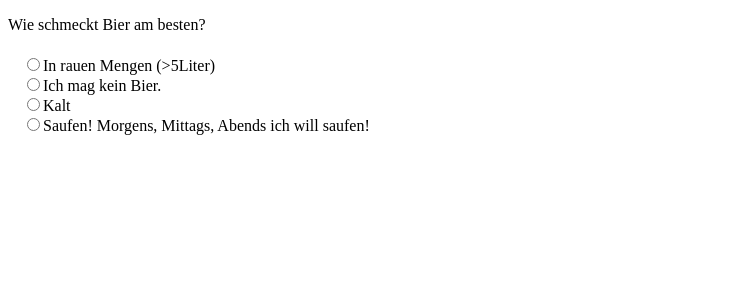
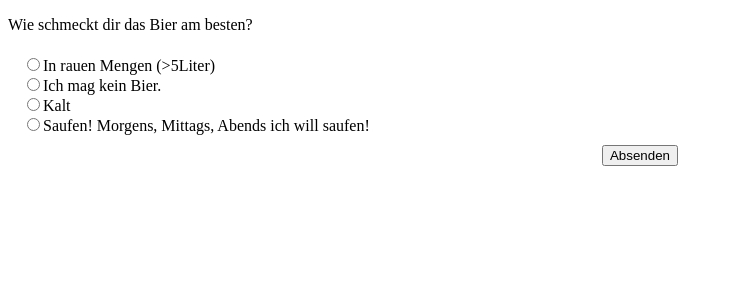
Before and after one commit to Trikolix/Fragen-und-Antworten, a PHP site: page / in a window 1280 px wide. Shown: the part 86-386 px from the top of the page, without its empty margins (0-732 px from the left). Run offline with PHP 8.4, Linux system fonts and the light colour scheme.

Commit message:
Add files via upload

```diff
--- a/index.php
+++ b/index.php
@@ -15,13 +15,14 @@
   </div>
   <div id="main">
   <form>
-    <p>Wie schmeckt Bier am besten?</p>
+    <p>Wie schmeckt dir das Bier am besten?</p>
     <fieldset>
 		<input type="radio" id="answer_a" name="Frage" value="Mastercard"><label for="answer_a">In rauen Mengen (>5Liter)</label>
 		<input type="radio" id="answer_b" name="Frage" value="Mastercard"><label for="answer_b">Ich mag kein Bier.</label>
 		<input type="radio" id="answer_c" name="Frage" value="Mastercard"><label for="answer_c">Kalt</label>
 		<input type="radio" id="answer_d" name="Frage" value="Mastercard"><label for="answer_c">Saufen! Morgens, Mittags, Abends ich will saufen!</label>
     </fieldset>
+	<center><button>Absenden</button></center>
   </form>
 <?php
 
```
